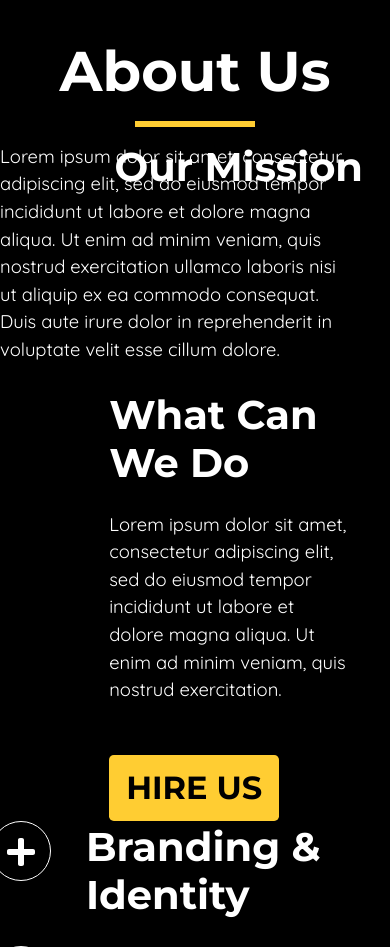
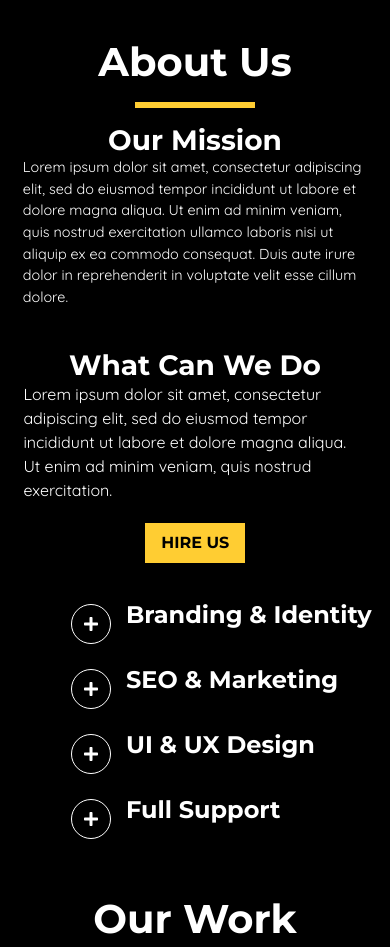
Before and after one commit to ChimCollective/chim-collective-website, a PHP site: page / in a window 390 px wide; the page is wider, and only the part inside the window is pictured. Shown: the part 845-1792 px from the top of that part. Run offline with PHP 8.4, Linux system fonts and the light colour scheme; some libraries are stand-ins or nearby versions.

Commit message:
Update style.css

```diff
--- a/css/style.css
+++ b/css/style.css
@@ -1,9 +1,14 @@
 /* ===== Entire Document ===== */
-body {
+html, body {
   background-color: #000;
+  width: 100%;
   color: #fff;
   font-family: Quicksand;
   overflow-x: hidden;
+}
+
+.col-sm-10 {
+  max-width: 100%;
 }
 
 .no-padding {
@@ -27,6 +32,11 @@ body {
   border-width: 6px;
   width: 120px;
   margin-bottom: 4%;
+}
+
+.btn {
+  border-radius: 0;
+  box-shadow: none !important;
 }
 
 /* ===== Header Bar Section ===== */
@@ -81,21 +101,29 @@ body {
 .hire-btn {
   color: #000;
   background-color: #ffcd32;
+  border-color: #000;
+  transition: 0.7s;
 }
 
 .hire-btn:hover {
   background-color: #000;
   color: #ffcd32;
+  border-color: #ffcd32;
+  transition: 0.7s;
 }
 
 .navbar-toggler {
   background-color: #000;
   color: #ffcd32;
+  border-color: #000;
+  transition: 0.7s;
 }
 
 .navbar-toggler:hover {
   background-color: #ffcd32;
-  color: #fff;
+  border-color: ##ffcd32;
+  color: #000;
+  transition: 0.7s;
 }
 
 #navbar-menus {
@@ -548,79 +530,470 @@ body {
   background-color: rgba(0, 0, 0, 0);
   font-size: 1.3rem;
   color: #fff;
+  transition: .7s;
 }
 
 .zoom .btn:hover {
   background-color: #ffcd32;
+  transition: .7s;
 }
 
-.view-all {
+.view-all, a:visited {
   font-size: 1.3rem;
   position: relative;
-  left: 610px;
-  color: #fff;
+  color: #fff !important;
   text-decoration: none;
   transition-duration: 0.5s;
 }
 
-.view-all:hover {
-  color: #ffcd32;
+.view-all a:hover, a:visited:hover {
+  color: #ffcd32 !important;
   text-decoration: none;
   transition-duration: 0.5s;
 }
 
 /* ===== CONTACT FORM PAGE =====  */
 .contact-box {
-  margin-bottom: 20px;
+  border: 1px solid;
+  margin: auto 230px 3%;
+  padding: 3% 4%;
+}
+
+#contact .data-box {
+  margin-top: 5%;
+}
+
+#contact .heading-hr {
+  position: absolute;
+  width: 183px;
+  margin-top: 10px;
+}
+
+.lets-box {
+  text-align: left;
+  position: relative;
+}
+
+.lets-desc-box {
+  line-height: 1;
+  font-size: 1.5rem;
+  margin: 6.5% 0 0;
+  padding: .4%;
+}
+
+.info-desc-box {
+  padding-right: 15%;
+}
+
+::placeholder {
+  color: #fff !important;
+  font-weight: 500 !important;
+}
+
+.form-control:focus {
+  color: #fff !important;
+  font-weight: 500 !important;
+  border-bottom-color: #ffcd32;
+  box-shadow: none !important;
+  outline-color: rgba(0, 0, 0, 0) !important;
 }
 
 .form-control {
-  /* give input boxes right angles */
-  border-radius: 0;
+  /* background: transparent; */
+  background-color: rgba(0, 0, 0, 0) !important;
+  border: none;
+  border-bottom-color: #ffcd32;
+  border-bottom-width: 2px;
+  border-bottom-style: solid;
+  border-radius: 0px;
   /* keep from horizontally resizing text area */
   min-width: 100%;
   max-width: 100%;
 }
 
+#msg {
+  margin-top: 6%;
+  border: 2px solid;
+  border-color: #ffcd32 !important;
+}
+
+::-webkit-input-placeholder {
+  color: #fff;
+}
+
+::-ms-input-placeholder {
+  color: #fff;
+}
+
 .submit-btn {
-  /* Box-model */
+  position: relative;
+  right: 4px;
+  margin: 2.75%;
   padding: 15px 30px;
   font-size: 16px;
-  border-radius: 8px;
-  margin-bottom: 20px;
-  /* Typography */
   color: #000;
-  /* Visual */
   background-color: #ffcd32;
-  border: 0;
-}
-
-.form-control {
-  background-color: #000;
+  transition: .7s;
 }
 
 .submit-btn:hover {
+  border-color: #ffcd32;
   background-color: #000;
   color: #ffcd32;
+  transition: .7s;
+}
+
+.contact-menu-list {
+  text-align: center;
+}
+
+.contact-menu-list a {
+  color: #fff !important;
+  text-decoration: none;
+  margin: 2%;
+  transition: .7s;
+}
+
+.contact-menu-list a:hover {
+  color: #ffcd32 !important;
+  transition: .7s;
+}
+
+.contact-buttom-info .block-header {
+  margin-top: 30px;
+  margin-bottom: 0;
+}
+
+.contact-buttom-info .heading-hr {
+  width: 147px !important;
+  border-width: 2px !important;
+}
+
+.contact-social {
+  margin-bottom: 3rem;
+}
+
+.contact-social button {
+  font-size: 1.5rem;
+  width: 50px;
+  height: 50px;
+  color: #ffcd32;
+  border: 1px solid;
+  border-radius: 100%;
+  border-color: #ffcd32;
+  background-color: #000;
+  transition: .7s;
+}
+
+.contact-social button:hover {
+  color: #000;
+  border-color: #000;
+  background-color: #ffcd32;
+  transition: .7s;
+}
+
+footer {
+  color: #ffcd32;
+  font-size: .8rem;
+  text-align: center;
 }
 
 /* END CONTACT FORM PAGE */
+/* Responsive screen width 991px, iPad, and smaller */
+@media (max-width: 991px) {
 
-@media (max-width: 700px){
+  /* Home */
+  .home-heading {
+    font-size: 2rem;
+  }
 
-  .card {
+  .animate-career-heading {
+    font-size: 3.5rem;
+  }
+
+  /*About*/
+  .mission-head {
+    position: static;
+    font-size: 2.5rem;
+    text-align: center;
+    margin-bottom: 0;
+  }
+
+  .mission-desc-box {
+    font-size: 1.25rem;
+    padding-right: 9%;
+    padding-left: 10%;
+    margin-bottom: 3%;
+  }
+
+  .wedo-head {
+    font-size: 2.5rem;
+    text-align: center;
+    margin-bottom: 0;
+    margin-left: 0;
+  }
+
+  .wedo-desc-box {
+    font-size: 1.25rem;
+    padding-right: 9%;
+    padding-left: 10%;
+    margin-left: 0;
+    margin-bottom: 3%;
+  }
+
+  .bullet-box .row {
+    margin: 0 !important;
+  }
+
+  .about-bullet-container {
+    margin-top: 3%;
+    text-align: left;
+    padding-left: 15%;
+    font-size: 2rem
+  }
+
+  .wedo-box .hire-btn {
+    margin-left: 42%;
+    margin-bottom: 5%;
+    font-size: 1.5rem;
+  }
+
+  .about-bullet-head {
+    font-size: 2rem;
+    padding-top: 2%;
+  }
+
+  .collapse-desc-box {
+    padding-left: 15%;
+    font-size: 1.25rem;
+  }
+
+  /* Work */
+  #works .card {
     display: block;
   }
 
-  .contact-info{
-    display:none;
+  /* Team */
+  /* CONTACT   */
+  .contact-box {
+    border: 1px solid;
+    margin: auto 50px 3%;
+    padding: 3% 4%;
   }
 
+  .contact-menu-list{
+    text-align: left;
+    margin-left: 6%;
+  }
+
+  .lets-desc-box {
+      font-size: 1.25rem;
+  }
+
+  .input-box{
+    padding-top: 15px;
+  }
+
+  .form-control {
+    /* give input boxes right angles */
+    border-radius: 0;
+    /* keep from horizontally resizing text area */
+    min-width: 100%;
+    max-width: 100%;
+  }
+
+  .submit-btn {
+    /* Box-model */
+    padding: 15px 30px;
+    font-size: 16px;
+    font-weight: lighter;
+  }
+}
+
+/* Responsive screen width 610px */
+@media (max-width: 610px) {
+
+  /* Head Bar */
+  .navbar .contact-info {
+    display: none;
+  }
+}
+
+/* Query Ends */
+/* Responsive screen width 420px, iPhone and smaller*/
+@media (max-width: 420px) {
+
+  /* Entire Website */
+  body {
+    font-size: .9rem;
+  }
+
+  .heading-big {
+    font-size: 2.5rem;
+  }
+
+  /* Head Bar */
+  .navbar-brand {
+    margin-top: -8%;
+    padding-left: 2%;
+    font-size: 1rem;
+  }
+
+  nav .d-flex {
+    margin-right: -12%;
+    margin-top: -8%;
+  }
+
+  .navbar.scrolled {
+    transform: translateY(0px);
+  }
+
+  .navbar.pt-5 {
+    padding-top: 2.5rem !important;
+  }
+
+  .navbar.pb-3 {
+    padding-bottom: .5rem !important;
+  }
+
+  /* Toggle Nav Bar */
+  #navbar-menus {
+    line-height: 2;
+  }
+
+  .home-a {
+    margin-top: 18%;
+  }
+
+  .contact-a {
+    margin-bottom: 17%;
+  }
+
+  /* Home */
   .home-heading {
     font-size: 1.5rem;
   }
 
   .animate-career-heading {
-    font-size: 3rem;
+    font-size: 2.3rem;
   }
-}/* Query Ends */
+
+ /* About */
+  .mission-head {
+    position: static;
+    font-size: 1.75rem;
+    text-align: center;
+    margin-bottom: 0;
+  }
+
+  .mission-desc-box {
+    font-size: 1rem;
+    padding-right: 9%;
+    padding-left: 9%;
+    margin-bottom: 3%;
+    font-size: .9rem;
+  }
+
+  .wedo-head {
+    font-size: 1.75rem;
+    text-align: center;
+    margin-bottom: 0;
+    margin-left: 0;
+  }
+
+  .wedo-desc-box {
+    font-size: 1rem;
+    padding-right: 6%;
+    padding-left: 6%;
+    margin-left: 0;
+  }
+
+  .wedo-box .hire-btn {
+    margin-left:37%;
+    font-size: 1rem;
+    margin-bottom: 5%;
+  }
+
+  .bullet-box .row {
+    margin: 0 !important;
+  }
+
+  .about-bullet-container {
+    text-align: left;
+  }
+
+  .btn-xl {
+    color: #fff;
+    font-weight: 700;
+    font-size: 1rem;
+    height: 40px;
+    width: 40px;
+    border: 1px solid;
+    border-color: #fff;
+    border-radius: 40px;
+    margin-right: 0;
+    margin-left: 23px;
+    transition: all .6s ease-in-out;
+  }
+
+  .about-bullet-head {
+    font-size: 1.5rem;
+    padding-top: 2%;
+  }
+
+  .collapse-desc-box {
+    padding: 0 9% 0 21.5%;
+    font-size: 1rem;
+  }
+
+  /* Work */
+  #works .card img {
+    height: auto;
+  }
+
+  #works {
+    padding: 0;
+  }
+
+  #works .card {
+    margin-bottom: 0;
+  }
+
+  #works .card h3 {
+    margin-top: .25rem;
+    margin-bottom: 0.3rem;
+  }
+
+  #works .card>div {
+    padding: 1rem
+  }
+
+  /* Team */
+  .zoom {
+    width: 100%;
+    height: 330px;
+    overflow: hidden;
+    position: relative;
+  }
+
+  .btn-group {
+    transform: translateY(286px);
+  }
+
+  #team .team-name {
+    font-size: 1.25rem;
+    margin-top: 4%;
+    margin-bottom: 0;
+  }
+
+  #team .team-position {
+    font-size: 1rem;
+    margin-top: 2%;
+  }
+
+  .team-desc {
+    margin-bottom: 13% !important;
+  }
+
+  /* Contact */
+}
```
Also changed, not shown: other parts of css/style.css (+39 -75 lines).
